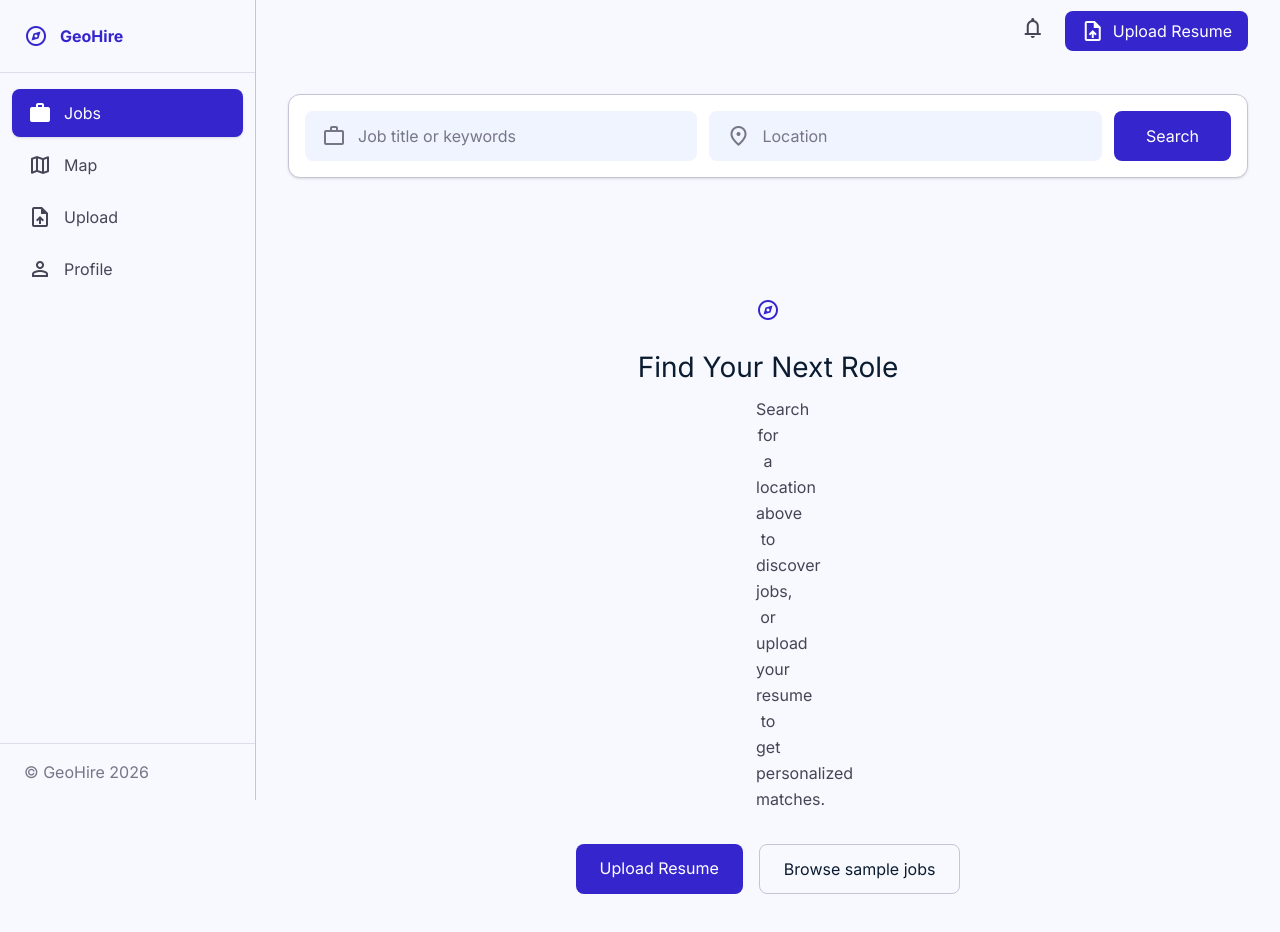
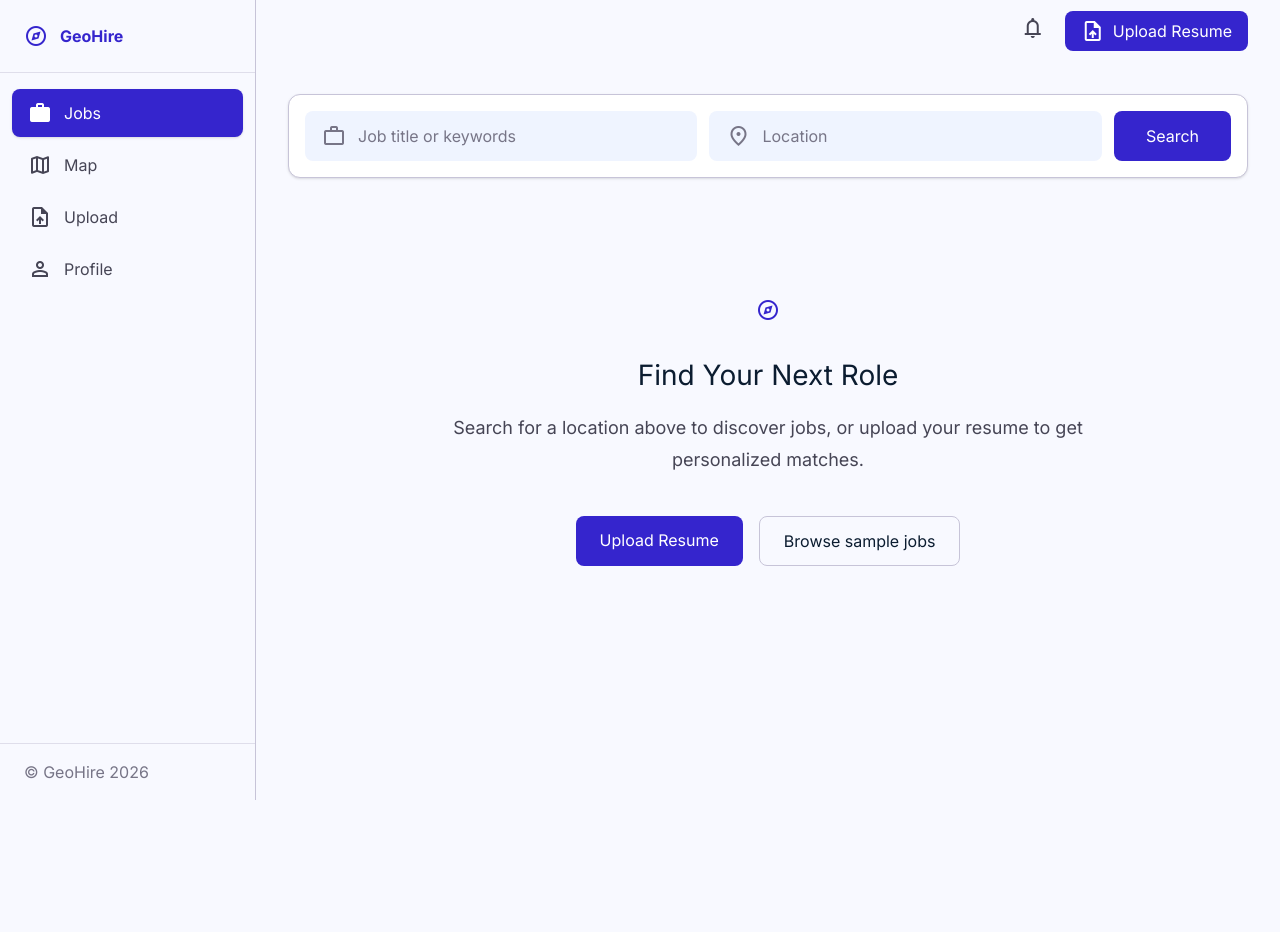
Before and after one commit to sahilk-2002/GeoHire, a Vue app in the folder frontend/: page / in a window 1280 px wide. Shown: the top 932 px of the page. After the commit the page ends 884 px from the top, so only its background shows below. Built offline with nearby package versions, Linux system fonts and the light colour scheme.

Commit message:
fix: widen and increase font size of welcome text for better readability

```diff
--- a/frontend/src/views/JobDiscovery.vue
+++ b/frontend/src/views/JobDiscovery.vue
@@ -55,10 +55,10 @@
       </div>
 
       <!-- Welcome state -->
-      <div v-if="!jobsStore.jobs.length && !jobsStore.matches.length && !jobsStore.loading && !jobsStore.location" class="text-center py-16 lg:py-24">
-        <span class="material-symbols-outlined text-6xl text-primary mb-6 block">explore</span>
-        <h2 class="font-headline-md text-headline-md lg:text-[28px] text-on-surface mb-2">Find Your Next Role</h2>
-        <p class="text-base text-on-surface-variant max-w-lg mx-auto mb-8 leading-relaxed">Search for a location above to discover jobs, or upload your resume to get personalized matches.</p>
+      <div v-if="!jobsStore.jobs.length && !jobsStore.matches.length && !jobsStore.loading && !jobsStore.location" class="text-center py-16 lg:py-24 px-4">
+        <span class="material-symbols-outlined text-6xl text-primary mb-8 block">explore</span>
+        <h2 class="font-headline-md text-headline-md lg:text-[28px] text-on-surface mb-4">Find Your Next Role</h2>
+        <p class="text-lg text-on-surface-variant max-w-2xl mx-auto mb-10 leading-8">Search for a location above to discover jobs, or upload your resume to get personalized matches.</p>
         <div class="flex flex-col sm:flex-row gap-md justify-center">
           <router-link to="/upload" class="bg-primary text-on-primary px-6 py-3 rounded-lg font-label-md inline-block">Upload Resume</router-link>
           <button @click="loadMock" class="border border-outline-variant px-6 py-3 rounded-lg font-label-md text-on-surface hover:bg-surface-container-high">Browse sample jobs</button>
```
